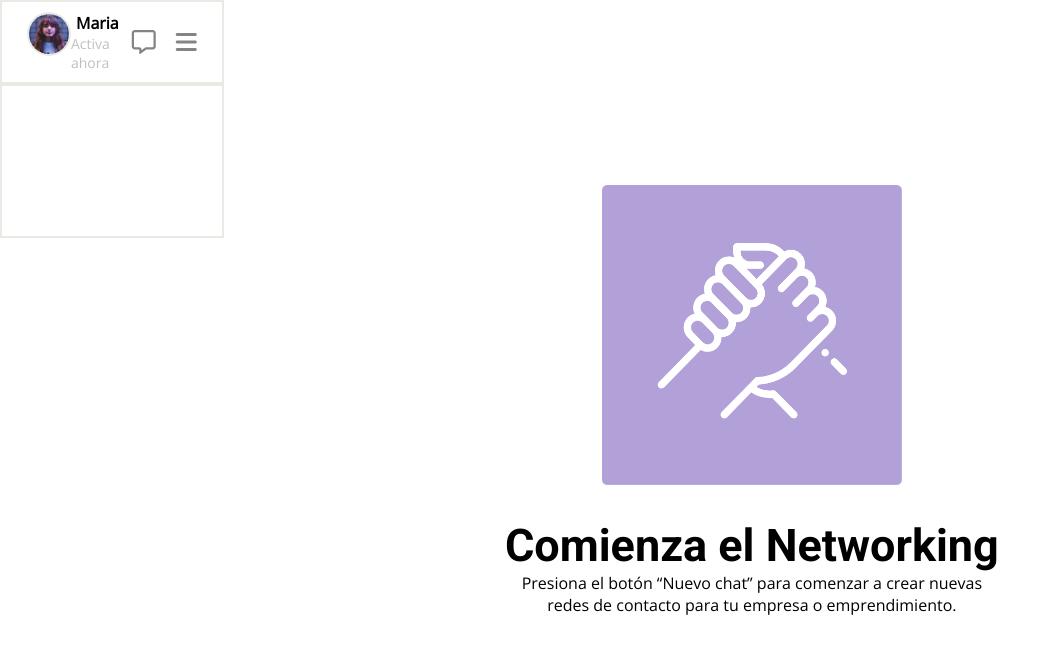
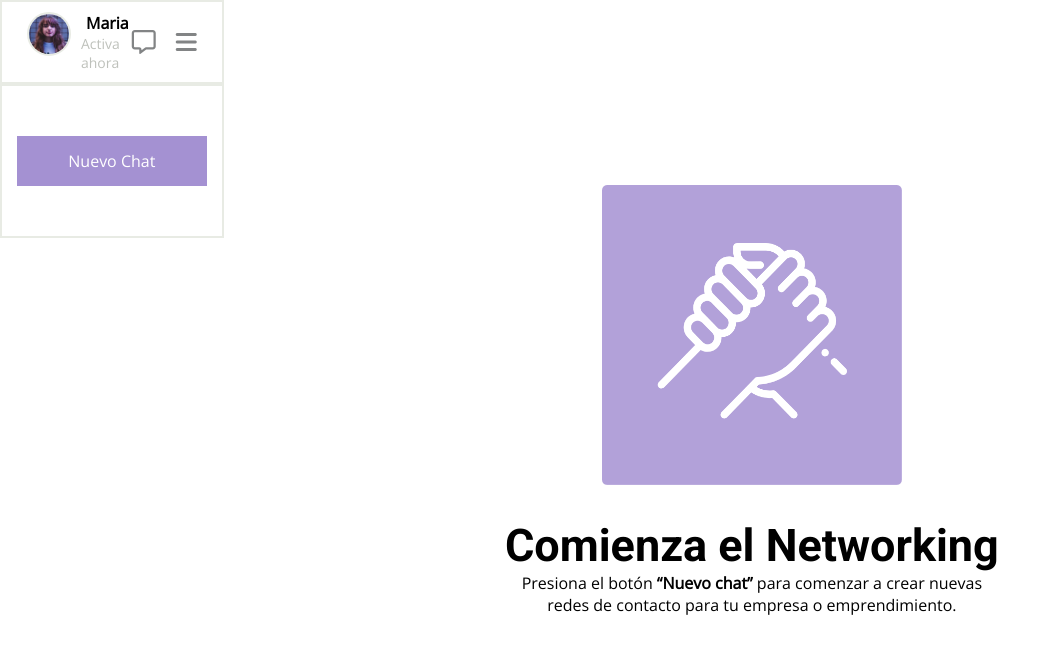
Before and after one commit to dgl82/Tarea-Flexbox, a plain HTML site: page index.html in a window 1280 px wide. Shown: the whole page, without its empty margins (0-1060 px from the left). Drawn offline with nearby package versions, Linux system fonts and the light colour scheme.

```diff
--- a/index.html
+++ b/index.html
@@ -32,7 +32,7 @@
             <div class="tiny_thumbnail">
               <img src="./assets/imgs/maria.jpg" alt="foto_maria" />
             </div>
-            <div>
+            <div class="estado">
               <p class="nombre">Maria</p>
               <p class="mensaje">Activa ahora</p>
             </div>
@@ -42,7 +42,11 @@
             <i class="fa-solid fa-bars fa-xl" style="color: #828485"></i>
           </div>
         </div>
-        <div class="nuevo_chat"></div>
+        <div class="nuevo_chat">
+          <div class="boton">
+            <div><p>Nuevo Chat</p></div>
+          </div>
+        </div>
         <div class="usuario"></div>
         <div class="usuario"></div>
         <div class="usuario"></div>
@@ -64,8 +68,8 @@
         </div>
         <div class="descripcion">
           <p>
-            Presiona el botón “Nuevo chat” para comenzar a crear nuevas redes de
-            contacto para tu empresa o emprendimiento.
+            Presiona el botón <b>“Nuevo chat”</b> para comenzar a crear nuevas
+            redes de contacto para tu empresa o emprendimiento.
           </p>
         </div>
       </div>
```
Also changed, not shown: assets/imgs/alberto.jpg (renamed from assets/imgs/Screen Shot 2018-11-28 at 15.32.16.jpg), assets/imgs/cristian.jpg (renamed from assets/imgs/Screen Shot 2018-11-28 at 15.28.30.jpg), assets/imgs/gonzalo.jpg (renamed from assets/imgs/Screen Shot 2018-11-28 at 15.31.09.jpg), assets/imgs/ignacio.jpg (renamed from assets/imgs/Screen Shot 2018-11-28 at 15.30.34.jpg), assets/imgs/juan_pablo.jpg (renamed from assets/imgs/Screen Shot 2018-11-28 at 15.30.54.jpg), assets/imgs/juanita.jpg (renamed from assets/imgs/Screen Shot 2018-11-28 at 15.27.14.jpg), assets/imgs/magdalena.jpg (renamed from assets/imgs/Screen Shot 2018-11-28 at 15.28.04.jpg), assets/imgs/maria_jose.jpg (renamed from assets/imgs/Screen Shot 2018-11-28 at 15.32.44.jpg).
